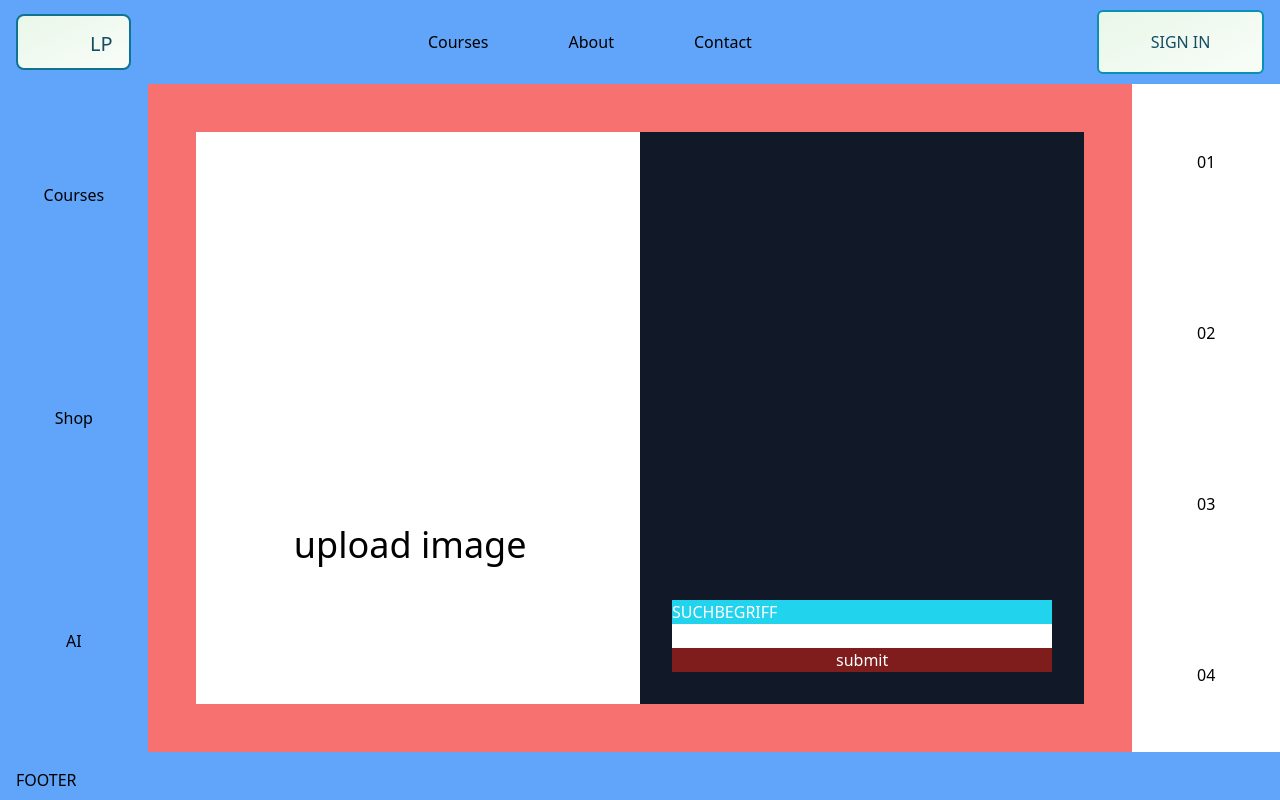
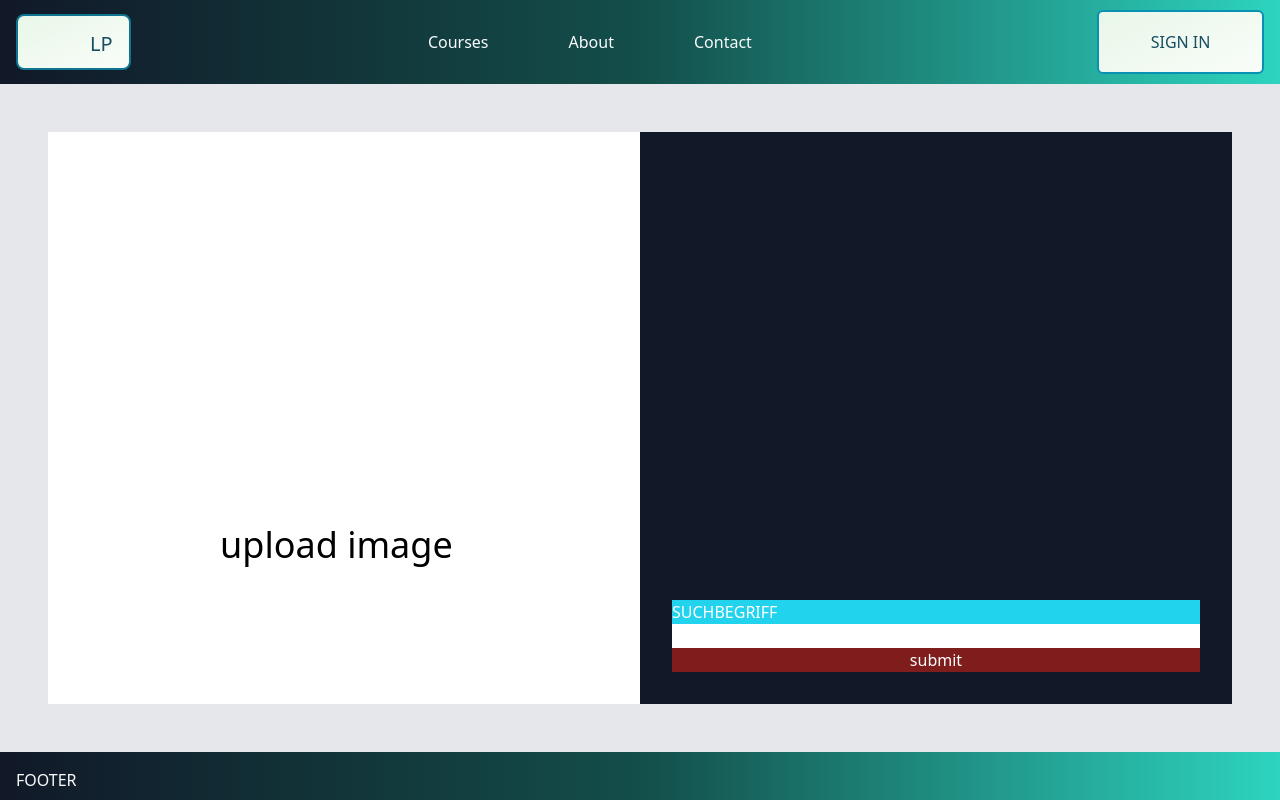
Before and after one commit to VelimirMueller/aurorae-images-frontend, a Vue app: page / in a window 1280 px wide. Built offline with nearby package versions, Linux system fonts and the light colour scheme; some icons are missing.

Commit message:
adjust layout and add some eye candy

```diff
--- a/src/components/ImageUploader.vue
+++ b/src/components/ImageUploader.vue
@@ -34,7 +34,7 @@
         </div>
         <div class="w-full h-full flex items-center justify-center p-8">
           <img
-            class="w-full h-full"
+            class="h-[600px] overflow-scroll"
             :src="previewUrl"
             alt="uploaded image preview" />
         </div>
--- a/src/layout/DefaultLayout.vue
+++ b/src/layout/DefaultLayout.vue
@@ -6,7 +6,7 @@
     <div class="h-full overflow-y-scroll">
       <slot />
     </div>
-    <div class="h-12 p-4 bg-blue-400">
+    <div class="h-12 p-4 bg-gradient-to-r from-gray-900 via-teal-900 to-teal-400 text-gray-50">
       FOOTER
     </div>
   </div>
--- a/src/layout/components/DefaultLinkList.vue
+++ b/src/layout/components/DefaultLinkList.vue
@@ -3,7 +3,7 @@
     <template
       v-for="link in navLinks"
       :key="link.text">
-      <li class="mr-12 hover:text-cyan-900 hover:underline hover:-translate-y-px hover:translate-x-px transition-all duration-900 cubic-beziere delay-200">
+      <li class="mr-12 text-gray-50 hover:text-cyan-400 hover:underline hover:-translate-y-px hover:translate-x-px transition-all duration-900 cubic-beziere delay-200">
         <a class="link mx-4 h-24" :href="link.href">
           {{ link.text ?? '' }}
         </a>
--- a/src/layout/components/NavBar.vue
+++ b/src/layout/components/NavBar.vue
@@ -1,7 +1,7 @@
 <template>
   <nav
     role="navigation"
-    class="flex flex-row w-full items-center bg-blue-400 h-24 px-4">
+    class="flex flex-row w-full items-center bg-gradient-to-r from-gray-900 via-teal-900 to-teal-400 h-24 px-4">
     <template class="hidden lg:flex w-full h-full">
       <DefaultIcon
         v-if="props.hasDefaultIcon"
--- a/src/views/LandingPage.vue
+++ b/src/views/LandingPage.vue
@@ -2,21 +2,8 @@
   <LpHero>
     <template #hero-content>
       <div class="flex h-full">
-        <div class="w-48 bg-blue-400 text-center">
-          <ul class="h-full flex flex-col">
-            <li class="p-4 h-1/3 flex justify-center items-center">
-              Courses
-            </li>
-            <li class="p-4 h-1/3 flex justify-center items-center">
-              Shop
-            </li>
-            <li class="p-4 h-1/3 flex justify-center items-center">
-              AI
-            </li>
-          </ul>
-        </div>
         <div class="w-full h-full">
-          <div class="h-full w-full p-12 bg-red-400 grid grid-cols-2">
+          <div class="h-full w-full p-12 bg-gray-200 grid grid-cols-2">
             <ImageUploader
               @reset="reset()"
               @set-file="val => setFileInfo(val)" />
@@ -38,7 +25,7 @@
                 <div class="h-full">
                   <ul class="max-h-[600px] overflow-y-scroll">
                     <template
-                      v-for="result in searchResult.data"
+                      v-for="result in searchResult?.data"
                       :key="result.topic_id">
                       <ul class="border-t-4 mb-8 py-4 px-2 bg-gray-800 rounded-md mx-2">
                         <li class="my-2">
@@ -90,22 +77,6 @@
             </div>
           </div>
         </div>
-        <div class="w-48">
-          <div class="grid grid-rows-4 gap-4 h-full bg-white">
-            <div class="bg-reg-100 h-full text-center flex justify-center items-center">
-              01
-            </div>
-            <div class="bg-reg-100 h-full text-center flex justify-center items-center">
-              02
-            </div>
-            <div class="bg-reg-100 h-full text-center flex justify-center items-center">
-              03
-            </div>
-            <div class="bg-reg-100 h-full text-center flex justify-center items-center">
-              04
-            </div>
-          </div>
-        </div>
       </div>
     </template>
   </LpHero>
@@ -115,9 +86,21 @@
 import LpHero from '@/components/landingPage/LpHero.vue'
 import ImageUploader from '@/components/ImageUploader.vue'
 import { ref } from 'vue'
+import type { Ref } from 'vue'
+
+interface SearchResult {
+  data?: {
+    topic_status: string
+    topic_headline: string
+    topic_content: string
+    topic_link: string
+    topic_images: []
+  }
+}
+
 const file = ref()
 const searchQuery = ref()
-const searchResult = ref('')
+const searchResult: Ref<SearchResult|undefined> = ref()
 
 const scrapeData = () => {
   fetch(`http://localhost:8000/scrape/${searchQuery.value}`, {method: 'POST'})
```
